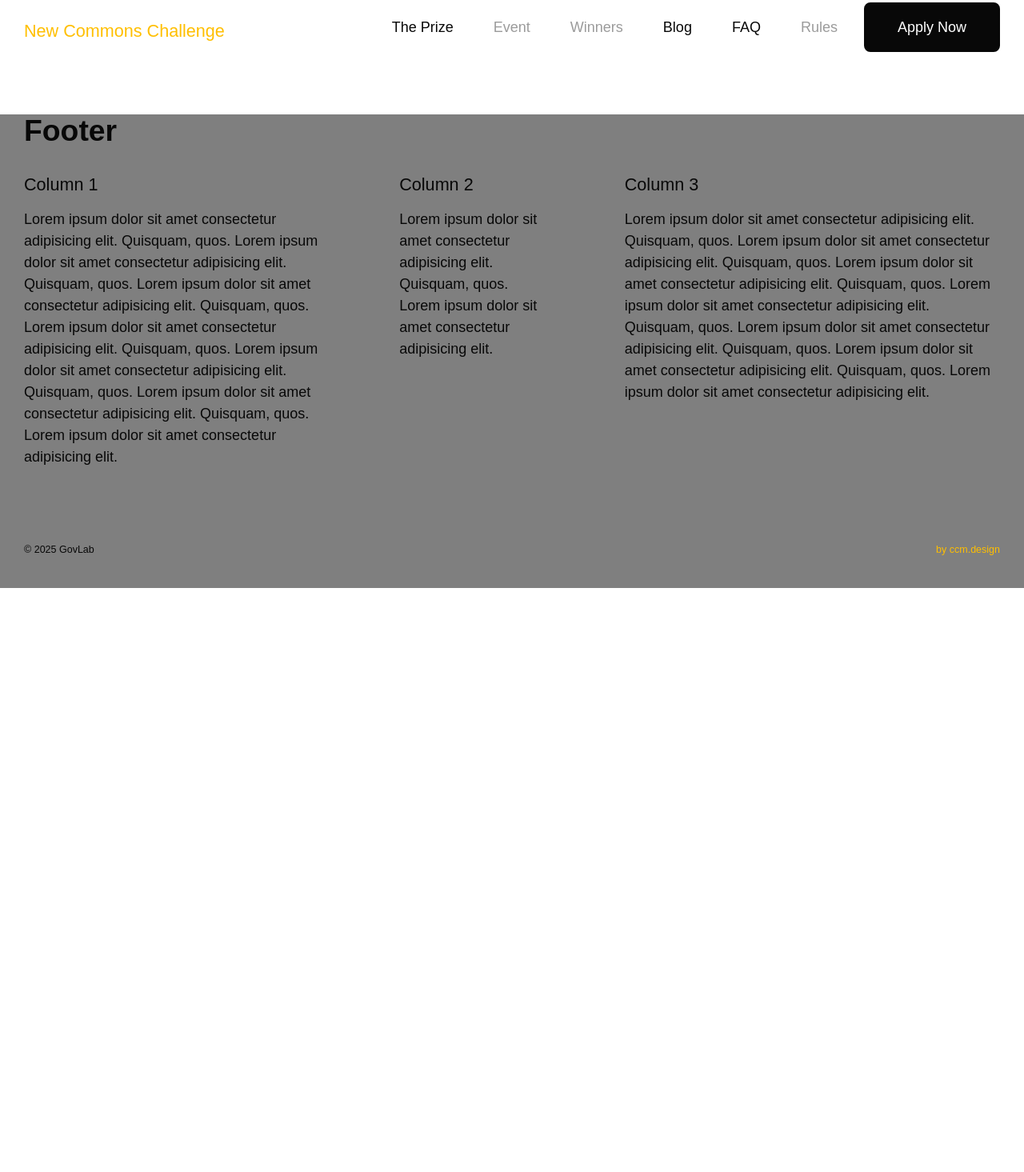
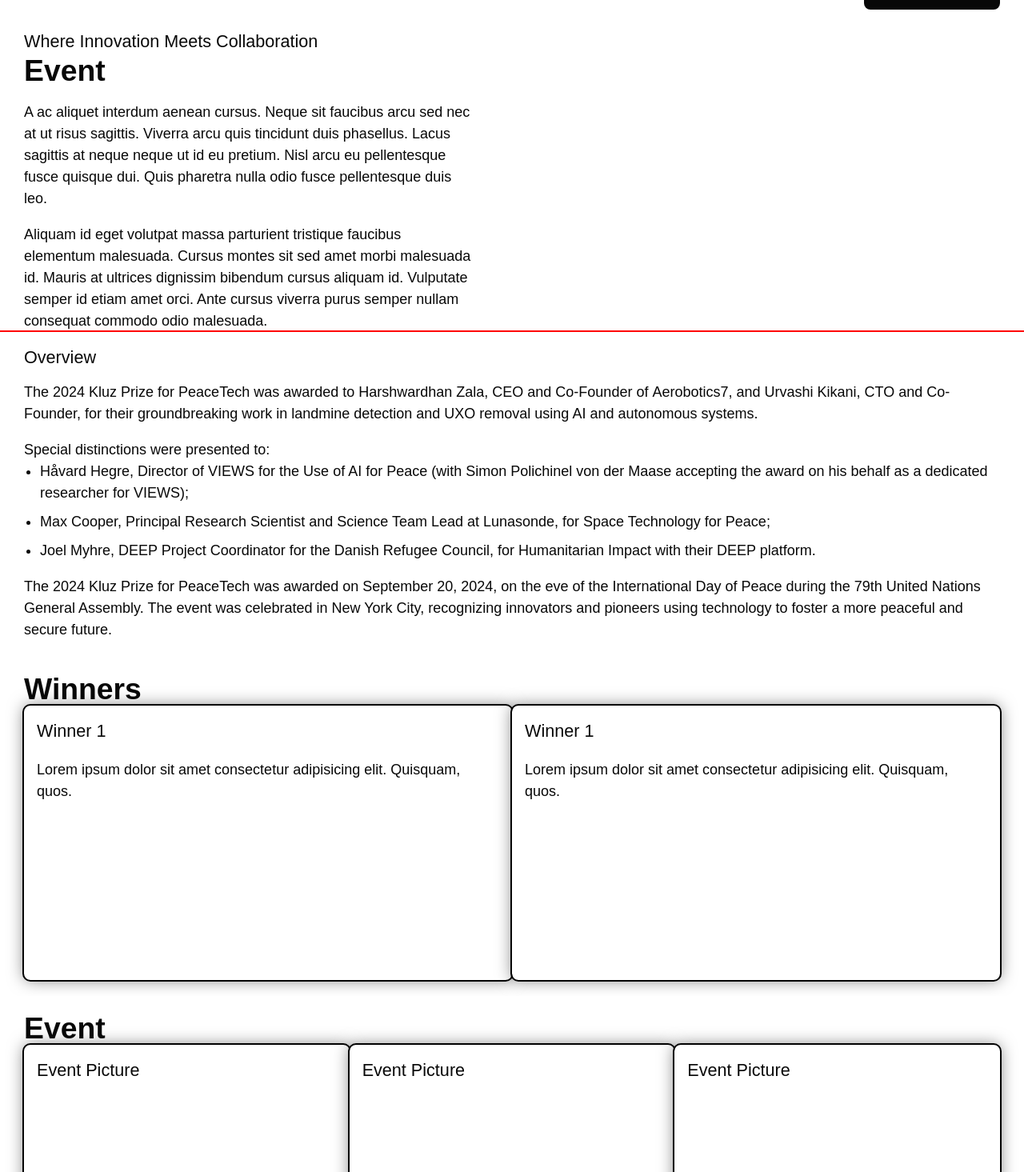
Before and after one commit to ccmdesign/new-commons-nuxt, a Nuxt app: page /event in a window 1280 px wide. Shown: the part 65-1530 px from the top of the page at 80% size. Before the commit the page ends 800 px from the top, so only its background shows below. Built offline with nearby package versions, Linux system fonts and the light colour scheme; a web font is replaced by a local one.

Commit message:
event, and winners pages

```diff
--- a/components/ncBlog.vue
+++ b/components/ncBlogSection.vue
@@ -30,6 +30,10 @@
   gap: var(--base-gutter);
 }
 
+.blog__content > *:first-child {
+  grid-column: content-start / content-end;
+}
+
 .blog__content-cards {
   display: grid;
   grid-column: content-start / content-end;
--- /dev/null
+++ b/components/ncJudgesGrid.vue
@@ -0,0 +1,17 @@
+<template>
+  <div class="grid">
+      <div class="card-aux" v-for="i in 23" :key="i">
+        <img src="" alt="Judge 1">
+        <h3>Judge 1</h3>
+        <p>Judge 1 is a judge</p>
+      </div>
+    </div>
+</template>
+
+<script setup>
+
+</script>
+
+<style lang="scss" scoped>
+
+</style>
--- a/components/ncTopbar.vue
+++ b/components/ncTopbar.vue
@@ -1,15 +1,15 @@
 <template>
   <div class="topbar | subgrid | cluster">
-    <h1 class="h2"><a href="/">New Commons Challenge</a></h1>
+    <h1 class="h2"><nuxt-link to="/">New Commons Challenge</nuxt-link></h1>
     <nav split>
       <ul class="topbar__nav | cluster">
-        <li><nc-button el="a" href="/prize" color="base" variant="link">The Prize</nc-button></li>
-        <li><nc-button el="span" href="#"   color="base" variant="link" disabled>Event</nc-button></li>
-        <li><nc-button el="span" href="#"   color="base" variant="link" disabled>Winners</nc-button></li>
-        <li><nc-button el="a" href="/blog"  color="base" variant="link">Blog</nc-button></li>
-        <li><nc-button el="a" href="/faq"   color="base" variant="link">FAQ</nc-button></li>
+        <li><nc-button el="a" href="prize" color="base" variant="link">The Prize</nc-button></li>
+        <li><nc-button el="a" href="event"   color="base" variant="link">Event</nc-button></li>
+        <li><nc-button el="a" href="winners"   color="base" variant="link">Winners</nc-button></li>
+        <li><nc-button el="a" href="blog"  color="base" variant="link">Blog</nc-button></li>
+        <li><nc-button el="a" href="faq"   color="base" variant="link">FAQ</nc-button></li>
         <li><nc-button el="span" href="#"   color="base" variant="link" disabled>Rules</nc-button></li>
-        <li><nc-button el="a" href="/apply" color="base" variant="primary">Apply Now</nc-button></li>
+        <li><nc-button el="a" href="apply" color="base" variant="primary">Apply Now</nc-button></li>
       </ul>
     </nav>
   </div>
--- a/pages/event.vue
+++ b/pages/event.vue
@@ -1,5 +1,60 @@
 <template>
-    <h1>Event</h1>
+  <nc-hero>
+    <div class="hero__content | subgrid">
+      <h3>Where Innovation Meets Collaboration</h3>
+      <h2 class="h1">Event</h2>
+      <p>A ac aliquet interdum aenean cursus. Neque sit faucibus arcu sed nec at ut risus sagittis. Viverra arcu quis tincidunt duis phasellus. Lacus sagittis at neque neque ut id eu pretium. Nisl arcu eu pellentesque fusce quisque dui. Quis pharetra nulla odio fusce pellentesque duis leo.</p>
+      <p>Aliquam id eget volutpat massa parturient tristique faucibus elementum malesuada. Cursus montes sit sed amet morbi malesuada id. Mauris at ultrices dignissim bibendum cursus aliquam id. Vulputate semper id etiam amet orci. Ante cursus viverra purus semper nullam consequat commodo odio malesuada.</p>
+    </div>
+  </nc-hero>
+
+  <nc-base-section class="aux">
+    <h2>Overview</h2>
+    <p>The 2024 Kluz Prize for PeaceTech was awarded to Harshwardhan Zala, CEO and Co-Founder of Aerobotics7, and Urvashi Kikani, CTO and Co-Founder, for their groundbreaking work in landmine detection and UXO removal using AI and autonomous systems.</p>
+    <p>Special distinctions were presented to:</p>
+    <ul>
+      <li>Håvard Hegre, Director of VIEWS for the Use of AI for Peace (with Simon Polichinel von der Maase accepting the award on his behalf as a dedicated researcher for VIEWS);</li>
+      <li>Max Cooper, Principal Research Scientist and Science Team Lead at Lunasonde, for Space Technology for Peace;</li>
+      <li>Joel Myhre, DEEP Project Coordinator for the Danish Refugee Council, for Humanitarian Impact with their DEEP platform.</li>
+    </ul>
+    <p>The 2024 Kluz Prize for PeaceTech was awarded on September 20, 2024, on the eve of the International Day of Peace during the 79th United Nations General Assembly. The event was celebrated in New York City, recognizing innovators and pioneers using technology to foster a more peaceful and secure future.</p>
+  </nc-base-section>
+
+  <nc-base-section>
+    <h2 class="h1">Winners</h2>
+    <div class="switcher">
+      <div class="card-aux">
+        <h3>Winner 1</h3>
+        <p>Lorem ipsum dolor sit amet consectetur adipisicing elit. Quisquam, quos.</p>
+      </div>
+      <div class="card-aux">
+        <h3>Winner 1</h3>
+        <p>Lorem ipsum dolor sit amet consectetur adipisicing elit. Quisquam, quos.</p>
+      </div>
+    </div>
+  </nc-base-section>
+
+  <nc-base-section>
+    <h2 class="h1">Event</h2>
+    <div class="switcher">
+      <div class="card-aux">
+        <h3>Event Picture</h3>
+      </div>
+      <div class="card-aux">
+        <h3>Event Picture</h3>
+      </div>
+      <div class="card-aux">
+        <h3>Event Picture</h3>
+      </div>
+    </div>
+  </nc-base-section>
+
+  <nc-base-section>
+    <h2 class="h1">Selection Committee</h2>
+    <nc-judges-grid />
+  </nc-base-section>
+
+  <nc-blog-section />
 </template>
 
 <script setup>
@@ -7,5 +62,9 @@
 </script>
 
 <style scoped>
-
+.hero__content {
+  @media (min-width: 768px) {
+    grid-column: content-start / col6;
+  }
+}
 </style>
--- a/pages/index.vue
+++ b/pages/index.vue
@@ -30,7 +30,7 @@
     </div>
   </nc-cta>
 
-  <nc-blog id="blog" />
+  <nc-blog-section id="blog" />
 
 </template>
 
--- a/pages/prize.vue
+++ b/pages/prize.vue
@@ -1,9 +1,11 @@
 <template>
   <nc-hero>
-    <h3>A Prize for a Shared Digital Future</h3>
-    <h2>What is the prize?</h2>
-    <p>The New Commons Challenge is an initiative led by Microsoft and the Open Data Policy Lab, in partnership with DirectRelief, the Harvard Institutional Data Initiative, and UNESCO (international observer).</p>
-    <p>The challenge addresses a critical issue: the limited access to diverse and high-quality datasets, which is essential for AI to reach its full potential. By creating and improving data commons, which are collaboratively governed data ecosystems that pool and provide responsible access to diverse, high-quality datasets, the gap in AI development can be filled. The challenge seeks to seed new data commons to ensure that AI benefits all.</p>
+    <div class="hero__content | subgrid">
+      <h3>A Prize for a Shared Digital Future</h3>
+      <h2>What is the prize?</h2>
+      <p>The New Commons Challenge is an initiative led by Microsoft and the Open Data Policy Lab, in partnership with DirectRelief, the Harvard Institutional Data Initiative, and UNESCO (international observer).</p>
+      <p>The challenge addresses a critical issue: the limited access to diverse and high-quality datasets, which is essential for AI to reach its full potential. By creating and improving data commons, which are collaboratively governed data ecosystems that pool and provide responsible access to diverse, high-quality datasets, the gap in AI development can be filled. The challenge seeks to seed new data commons to ensure that AI benefits all.</p>
+    </div>
   </nc-hero>
 
   <nc-base-section width="narrow">
@@ -26,8 +28,8 @@
         <h2>Prizes</h2>
         <p>The New Commons Challenge will select two winning proposals to receive the following support package:</p>
         <div class="cluster">
-          <div class="button" variant="primary">Apply now</div>
-          <div class="button" variant="secondary">View Rules</div>
+          <div class="button" color="base" variant="primary">Apply now</div>
+          <div class="button" color="base" variant="secondary">View Rules</div>
         </div>
       </div>
       <ul>
@@ -58,10 +60,10 @@
       <div>
         <h4>Eligibility</h4>
         <p>We welcome proposals from diverse regions, communities, and organizations working with various data types. Your proposed data commons must aim to serve at least one of our key focus areas (Improve Localized Decision-making or Humanitarian Intervention).</p>
-        <div class="button" variant="ghost">Read here</div>
+        <nc-button color="base" variant="ghost">Read here</nc-button>
         <h4>Evaluation</h4>
         <p>Proposals will be reviewed by an international jury of experts from both focus areas.</p>
-        <div class="button" variant="ghost">Read here</div>
+        <nc-button color="base" variant="ghost">Read here</nc-button>
       </div>
     </div>
   </nc-base-section>
@@ -83,16 +85,10 @@
 
   <nc-base-section>
     <h2 class="h1">Judges</h2>
-    <div class="grid">
-      <div class="card-aux" v-for="i in 23" :key="i">
-        <img src="" alt="Judge 1">
-        <h3>Judge 1</h3>
-        <p>Judge 1 is a judge</p>
-      </div>
-    </div>
+    <nc-judges-grid />
   </nc-base-section>
 
-  <nc-blog />
+  <nc-blog-section />
 </template>
 
 <script setup>
--- a/pages/winners.vue
+++ b/pages/winners.vue
@@ -1,5 +1,27 @@
 <template>
-    <h1>Winners</h1>
+  <nc-hero>
+    <div class="hero__content | subgrid">
+      <h3>Winners of the New Commons Challenge</h3>
+      <h2 class="h1">Winners</h2>
+      <p>Auctor adipiscing lectus aliquam elementum molestie nec. Sit netus varius eget enim nunc morbi venenatis quam velit. Vel augue dictum et mauris eget lobortis posuere amet. Tempor vitae in fermentum sit sit risus. Faucibus suscipit aliquam dolor iaculis.</p>
+    </div>
+  </nc-hero>
+
+  <nc-base-section>
+    <h2 class="h1">Winners</h2>
+    <div class="switcher">
+      <div class="card-aux">
+        <h3>Winner 1</h3>
+        <p>Lorem ipsum dolor sit amet consectetur adipisicing elit. Quisquam, quos.</p>
+      </div>
+      <div class="card-aux">
+        <h3>Winner 1</h3>
+        <p>Lorem ipsum dolor sit amet consectetur adipisicing elit. Quisquam, quos.</p>
+      </div>
+    </div>
+  </nc-base-section>
+
+  <nc-blog-section />
 </template>
 
 <script setup>
@@ -7,5 +29,9 @@
 </script>
 
 <style scoped>
-
+.hero__content {
+  @media (min-width: 768px) {
+    grid-column: content-start / col6;
+  }
+}
 </style>
```
